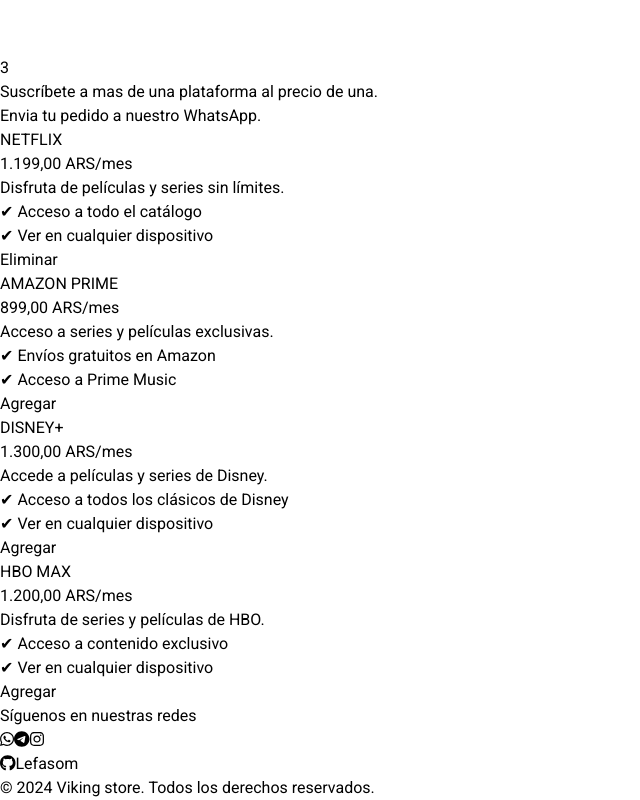
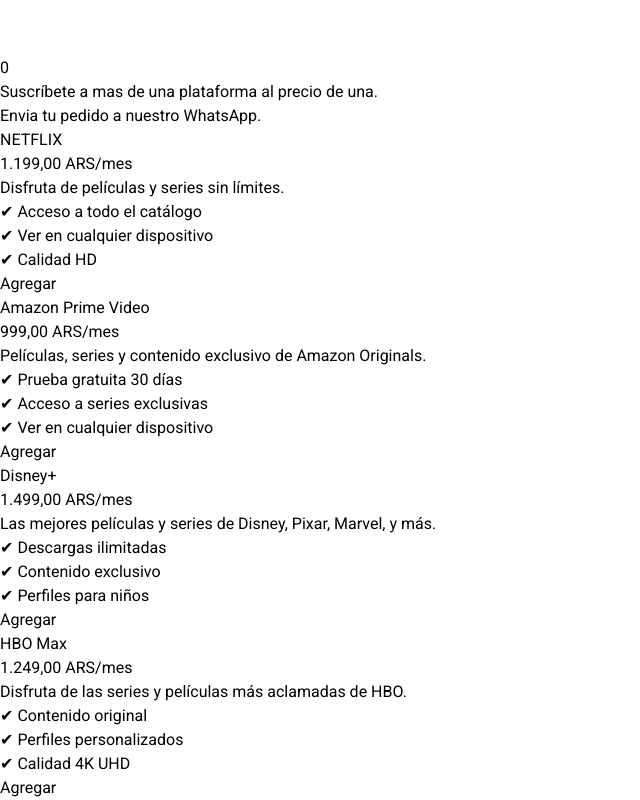
Before and after one commit to lefasom/viking, a Next.js app: page / in a window 1280 px wide. Shown: the part 2600-3400 px from the top of the page, without its empty margins (0-640 px from the left). Built offline with nearby package versions, Linux system fonts and the light colour scheme.

Commit message:
ajuste de redux

```diff
--- a/src/app/components/card.js
+++ b/src/app/components/card.js
@@ -1,73 +1,36 @@
 'use client'
 import { useState } from 'react';
-
-const cardData = [
-  {
-    title: 'NETFLIX',
-    price: '1.199,00 ARS/mes',
-    description: 'Disfruta de películas y series sin límites.',
-    buttonLabel: 'Eliminar',
-
-    features: ['Acceso a todo el catálogo', 'Ver en cualquier dispositivo'],
-    bgColor: 'bg-gray-800',
-    buttonColor: 'bg-red-600',
-  },
-  {
-    title: 'AMAZON PRIME',
-    price: '899,00 ARS/mes',
-    description: 'Acceso a series y películas exclusivas.',
-    buttonLabel: 'Agregar',
-
-    features: ['Envíos gratuitos en Amazon', 'Acceso a Prime Music'],
-    bgColor: 'bg-gray-800',
-    buttonColor: 'bg-yellow-600',
-  },
-  {
-    title: 'DISNEY+',
-    price: '1.300,00 ARS/mes',
-    description: 'Accede a películas y series de Disney.',
-    buttonLabel: 'Agregar',
-
-    features: ['Acceso a todos los clásicos de Disney', 'Ver en cualquier dispositivo'],
-    bgColor: 'bg-gray-800',
-    buttonColor: 'bg-blue-600',
-  },
-  {
-    title: 'HBO MAX',
-    price: '1.200,00 ARS/mes',
-    description: 'Disfruta de series y películas de HBO.',
-    buttonLabel: 'Agregar',
-    features: ['Acceso a contenido exclusivo', 'Ver en cualquier dispositivo'],
-    bgColor: 'bg-gray-800',
-    buttonColor: 'bg-green-600',
-  },
-];
+import { useDispatch, useSelector } from 'react-redux';
+import { discard, set_cart } from '../redux/cartAction';
+import {cardData} from '../data/data'
 
 export default function CardSlider() {
-  const [currentIndex, setCurrentIndex] = useState(0);
-  const [stateCart, setStateCart] = useState(true);
+  const dispatch = useDispatch();
+  const cart = useSelector(state => state.cart.cart);
 
-  const totalCards = cardData.length;
-  const addOfert = (ofert) => {
-    console.log(ofert)
-  }
+  const addOfert = (card) => {
+    dispatch(set_cart(card));
+  };
+
+  const deleteCard = (title) => {
+    dispatch(discard(title));
+  };
+
+  const isInCart = (card) => {
+    return !cart.some(item => item.title === card.title);
+  };
+
   return (
     <div className="relative w-full flex flex-col items-center justify-center pt-12 pb-12 space-y-6">
       <div className="w-full max-w-md space-y-6">
         {cardData.map((card, cardIndex) => (
-          <div key={cardIndex} className={`w-[90%] sm:w-[80%] md:w-[70%] mx-auto ${card.bgColor} rounded-sm shadow-lg`}>
+          <div key={cardIndex} className="w-[90%] sm:w-[80%] md:w-[70%] mx-auto bg-gray-800 rounded-sm shadow-lg">
             <div className="p-6 mx-auto">
               {/* Título */}
               <h2 className="text-2xl sm:text-xl md:text-lg font-bold text-white">{card.title}</h2>
 
               {/* Precio */}
               <p className="text-lg sm:text-base md:text-sm text-gray-300 mt-2">{card.price}</p>
-
-              {/* Información de impuestos
-              <p className="mx-5 text-sm sm:text-xs text-gray-400">+ impuestos aplicables</p> */}
-
-              {/* Botón */}
-
 
               {/* Descripción */}
               <p className="text-sm sm:text-xs md:text-[12px] text-gray-200 mt-4">{card.description}</p>
@@ -80,11 +43,25 @@
                   </li>
                 ))}
               </ul>
-              <button className={`w-full  ${stateCart ? 'bg-green-600' : 'bg-red-600'} text-white font-bold py-2 px-4 sm:py-1 sm:px-2 text-sm sm:text-xs rounded mt-4 hover:bg-opacity-80 transition duration-300`}
-                onClick={() => addOfert(card)}
-              >
-                {card.buttonLabel}
-              </button>
+
+              {/* Botón dinámico según si el producto está en el carrito */}
+              {isInCart(card) ?
+                <button
+                  className={`w-full bg-green-600 text-white font-bold py-2 px-4 sm:py-1 sm:px-2 text-sm sm:text-xs rounded mt-4 hover:bg-opacity-80 transition duration-300`}
+                  onClick={() => addOfert(card)}
+                >
+                  Agregar
+                </button>
+                :
+
+                <button
+                  className={`w-full bg-red-600 text-white font-bold py-2 px-4 sm:py-1 sm:px-2 text-sm sm:text-xs rounded mt-4 hover:bg-opacity-80 transition duration-300`}
+                  onClick={() => deleteCard(card)}
+                >
+                  Retirar
+                </button>
+              }
+
             </div>
           </div>
         ))}
--- a/src/app/components/cart.js
+++ b/src/app/components/cart.js
@@ -1,6 +1,9 @@
+'use client'
 import React from 'react'
 import Link from 'next/link'
+import { useSelector } from 'react-redux'
 function Cart() {
+    const cart = useSelector(state => state.cart.cart)
     return (
         <div>
             <Link href={'/detail'} >
@@ -12,7 +15,7 @@
                     </svg>
                     <div className='relative right-[-33px] top-[-63px] flex rounded-full bg-red-700 w-6 h-6'>
                         <span className=' m-auto text-slate-200 font-semibold'>
-                            3
+                            {cart.length}
                         </span>
                     </div>
                 </div>
--- /dev/null
+++ b/src/app/data/data.js
@@ -0,0 +1,32 @@
+export const cardData = [
+    {
+      title: 'NETFLIX',
+      price: '1.199,00 ARS/mes',
+      description: 'Disfruta de películas y series sin límites.',
+      features: ['Acceso a todo el catálogo', 'Ver en cualquier dispositivo', 'Calidad HD'],
+    },
+    {
+      title: 'Amazon Prime Video',
+      price: '999,00 ARS/mes',
+      description: 'Películas, series y contenido exclusivo de Amazon Originals.',
+      features: ['Prueba gratuita 30 días', 'Acceso a series exclusivas', 'Ver en cualquier dispositivo'],
+    },
+    {
+      title: 'Disney+',
+      price: '1.499,00 ARS/mes',
+      description: 'Las mejores películas y series de Disney, Pixar, Marvel, y más.',
+      features: ['Descargas ilimitadas', 'Contenido exclusivo', 'Perfiles para niños'],
+    },
+    {
+      title: 'HBO Max',
+      price: '1.249,00 ARS/mes',
+      description: 'Disfruta de las series y películas más aclamadas de HBO.',
+      features: ['Contenido original', 'Perfiles personalizados', 'Calidad 4K UHD'],
+    },
+    {
+      title: 'YouTube Premium',
+      price: '799,00 ARS/mes',
+      description: 'Videos sin anuncios y acceso a YouTube Music.',
+      features: ['Reproducción en segundo plano', 'Descarga videos para ver offline', 'Acceso a YouTube Originals'],
+    }
+  ];
--- a/src/app/redux/cartAction.js
+++ b/src/app/redux/cartAction.js
@@ -1,11 +1,25 @@
+import { add_cart, delete_cart } from "./cartSlice";
 
-export function delete_cart() {
-    return async () => {
+export function set_cart(data) {
+    return async (dispatch) => {
         try {
-            console.log("delete cart",)
+            dispatch(add_cart(data))
         } catch (error) {
             // Manejar cualquier error que ocurra durante la eliminación del documento
             console.error("Error al eliminar el documento:", error);
         }
     };
 }
+
+
+export function discard(data) {
+    return async (dispatch) => {
+        try {
+            console.log(data)
+            dispatch(delete_cart(data))
+        } catch (error) {
+            // Manejar cualquier error que ocurra durante la eliminación del documento
+            console.error("Error al eliminar el documento:", error);
+        }
+    };
+}
--- a/src/app/redux/cartSlice.js
+++ b/src/app/redux/cartSlice.js
@@ -6,14 +6,24 @@
         cart: [],
     },
     reducers: {
-        current_cart: (state, action) => {
-            state.cart = action.payload
+        add_cart: (state, action) => {
+            console.log("recibo en redux: ")
+            state.cart = [...state.cart,action.payload]
+            console.log(state.cart)
+        },
+        delete_cart: (state, action) => {
+            // Filtramos el carrito para remover el producto cuyo título coincide
+            console.log("recibo en delete_cart: ")
+
+            console.log(state.cart)
+            state.cart = state.cart.filter(item => item.title !== action.payload.title);
         }
     }
 })
 
 export const {
-    current_cart,
+    add_cart,
+    delete_cart
 } = cartSlice.actions
 
 export default cartSlice.reducer
--- a/src/app/redux/store.js
+++ b/src/app/redux/store.js
@@ -4,8 +4,6 @@
 const store = configureStore({
   reducer: {
     cart: cartSlice,
-
-
   },
   middleware: (getDefaultMiddleware) =>
     getDefaultMiddleware({
```
Also changed, not shown: src/app/components/detail.js (+14 -21 lines).
